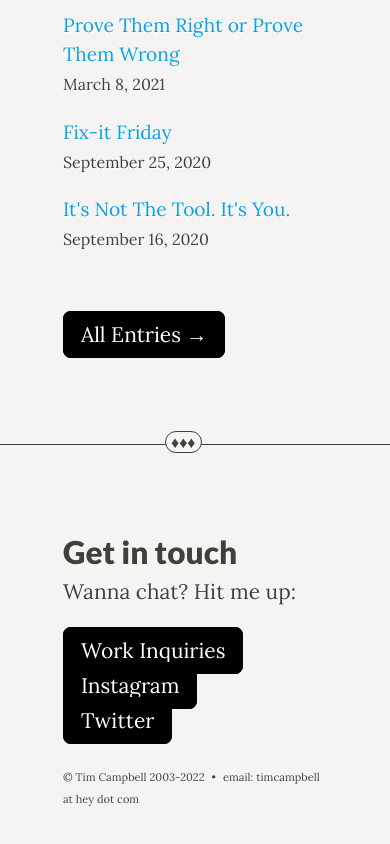
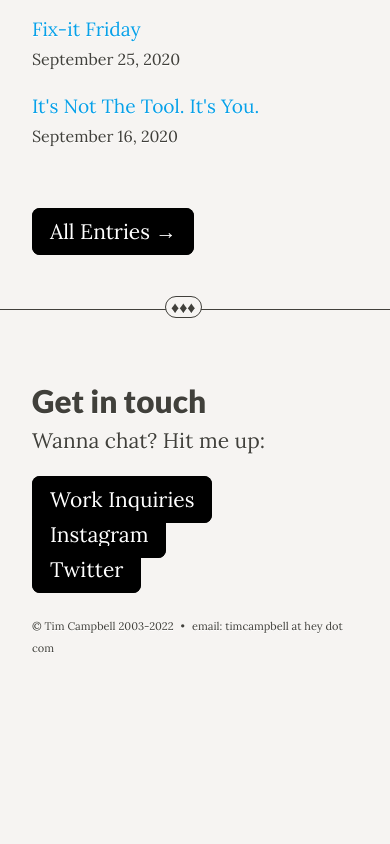
Before and after one commit to campbell17/campbell17-v2, a Next.js app: page / in a window 390 px wide. Shown: the part 2927-3771 px from the top of the page. After the commit the page ends 3634 px from the top, so only its background shows below. Built offline with nearby package versions, Linux system fonts and the light colour scheme.

Commit message:
update mobile container width, remove unused ref

```diff
--- a/components/layout.module.scss
+++ b/components/layout.module.scss
@@ -4,6 +4,10 @@
   max-width: 64rem;
   margin: 3rem auto 6rem;
   padding: 0 3em;
+  @include mq($break-small) {
+    margin: 2rem auto 3rem;
+    padding: 0 2rem;
+  }
 }
 .pageGrid {
   display: grid;
--- a/pages/journal/[id].js
+++ b/pages/journal/[id].js
@@ -29,7 +29,7 @@ export default function Journal({ postData }) {
         <title>{postData.title} by Tim Campbell</title>
       </Head>
       <article className="post-content">
-        <p class="overline">
+        <p className="overline">
           <Date dateString={postData.date} />
         </p>
         <Masthead
--- a/pages/projects.js
+++ b/pages/projects.js
@@ -1,5 +1,5 @@
 import Head from 'next/head';
-import Layout, { siteTitle } from '../components/layout';
+import Layout from '../components/layout';
 import Masthead from '../components/masthead';
 import Gallery from '../components/gallery'
 
```
